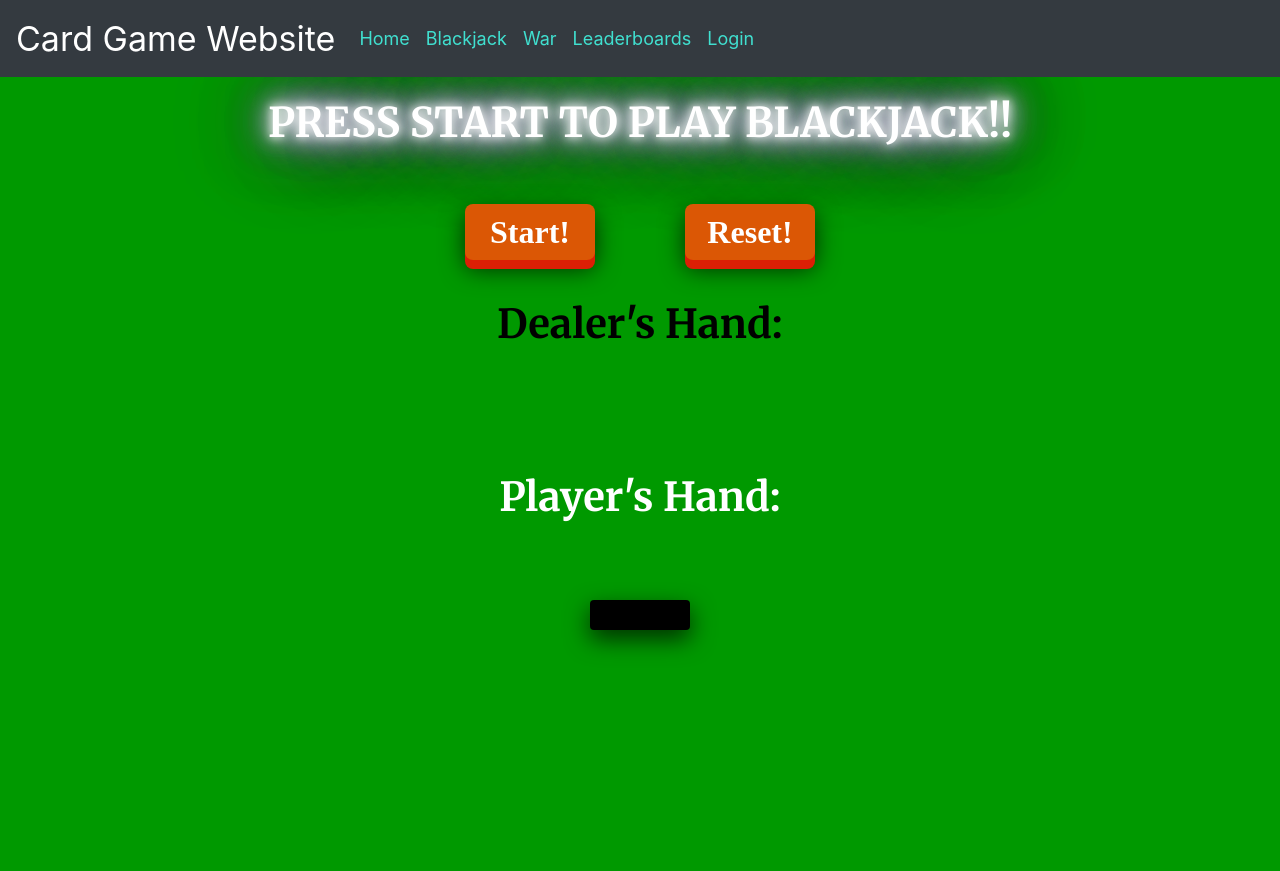
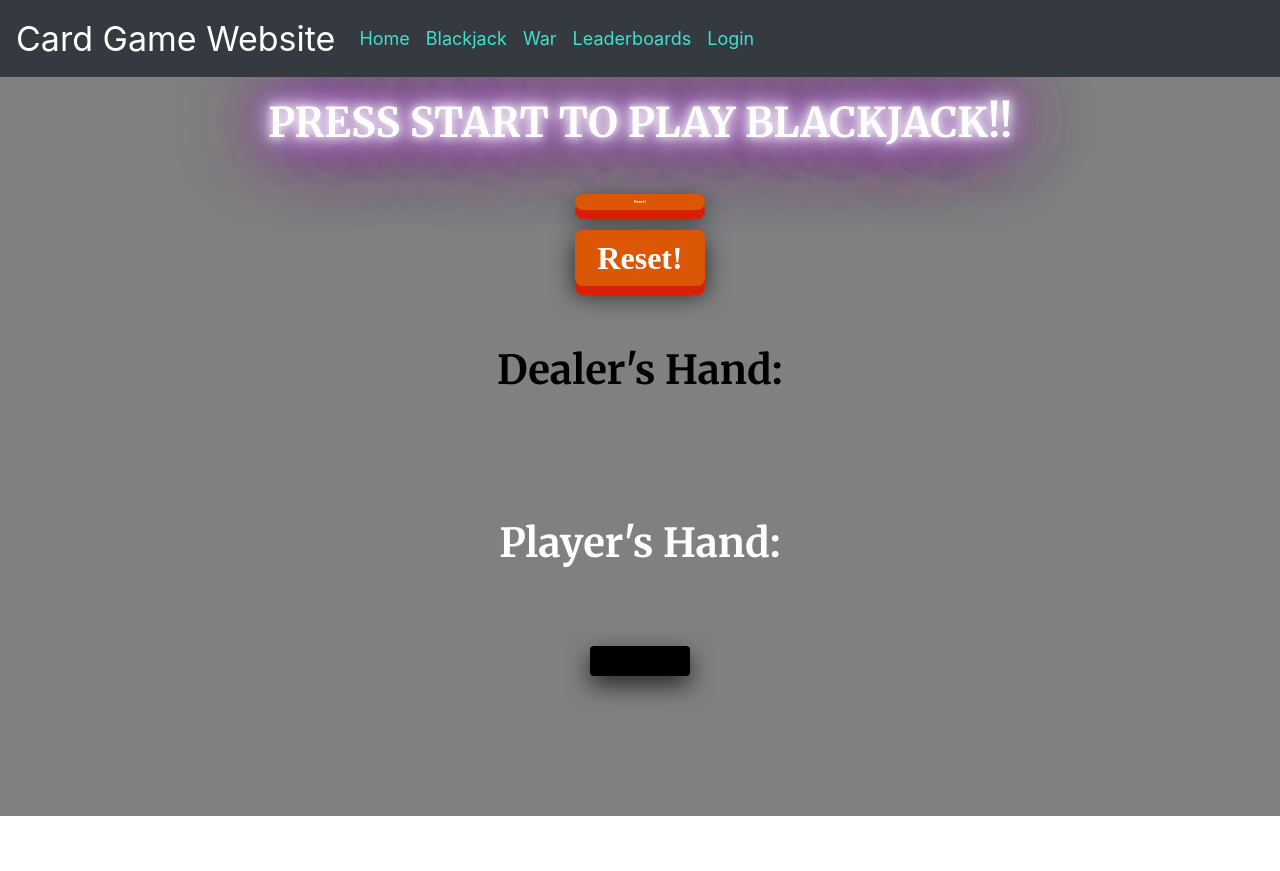
Before and after one commit to shekark642/P3-Prophets, a Flask app: page /blackjack in a window 1280 px wide. Before the commit the page ends 653 px from the top, so only its background shows below. Run offline with Flask 2, Linux system fonts and the light colour scheme; some libraries are stand-ins or nearby versions.

Commit message:
started styling for login page

```diff
--- a/static/main.css
+++ b/static/main.css
@@ -1,7 +1,7 @@
 html {
     position: relative;
     min-height: 100%;
-    background-color: #009900;
+    background-color: white;
 }
 
 body {
@@ -13,7 +13,6 @@ body {
 
 header{
     color: yellow;
-    /*border: 1px solid yellow;*/
     text-align: center;
     padding: 10px;
 }
@@ -79,11 +78,12 @@ header{
 }
 
 #start {
-    float: left;
+    float: middle;
+    font-size: 5px;
 }
 
 #reset {
-    float: right;
+    float: middle;
 }
 
 .centered{
@@ -219,7 +219,7 @@ header{
 }
 
 #stand {
-    float: right;
+    float: left;
 }
 
 footer{
--- a/templates/blackjack.html
+++ b/templates/blackjack.html
@@ -3,8 +3,10 @@
 {% extends "base.html" %}
 {% block body %}
 
+<body style = "background-color:gray"></body>
+
 <title>BlackJack's Game</title>
-<link rel="stylesheet" type="text/css" href="static/reset.css">
+
 <link rel="stylesheet" type="text/css" href="static/main.css">
 <!--<link rel="stylesheet" type="text/css" href="http://fonts.googleapis.com/css?family=Yanone+Kaffeesatx:700">-->
 <link href="https://fonts.googleapis.com/css?family=Merriweather:700" rel="stylesheet">
@@ -47,7 +49,7 @@
 <div class="pscore"></div>
 <div class="gameConsole" style="visibility: hidden;">
     <a href="javascript:void(0);" id="hit">Hit!</a>
-    <a href="javascript:void(0);" id="stand">Stand</a>
+    <a style="width: 72px; position:relative" href="javascript:void(0);" id="stand">Stand!</a>
 </div>
 
 {% endblock %}
--- a/templates/leaderboards.html
+++ b/templates/leaderboards.html
@@ -59,7 +59,7 @@
 
 </body>
 
-<body style=" background-color:green">
+<body style = "background-color:gray"></body>
 
 
 <!--<p style = "color:turquoise ; width:500px ; height:100px ; font-size:50px;">Shekar's Website</p>-->
--- a/templates/login.html
+++ b/templates/login.html
@@ -5,8 +5,11 @@
 <!--{% endblock %}-->
 
 {% block body %}
+
+
+<body style = "color: black; font-family: Garamond, serif; font-size: 28px; background-color:lightgray"></body>
   <form class="form-signin" method="POST" action="/login">
-    <h2 class="form-signin-heading">Login</h2>
+    <h2 class="form-signin-heading" style="color:blue; font-size: 50px">Login</h2>
     <!-- IMPORTANT - GENERATES CSRF TOKEN -->
     <input type="hidden" name="csrf_token" value="{{ csrf_token() }}"/>
 	<div class="form-group required">
--- a/templates/signup.html
+++ b/templates/signup.html
@@ -3,8 +3,10 @@
 
 
 {% block body %}
+<body style = "color: black; font-family: Garamond, serif; font-size: 28px; background-color:lightgray"></body>
+
   <form class="form-signin" method="POST" action="signup">
-    <h2 class="form-signin-heading">REGISTER</h2>
+    <h2 style = "font-size: 50px; color: blue"class="form-signin-heading">REGISTER</h2>
     <!-- IMPORTANT - GENERATES CSRF TOKEN -->
     <input type="hidden" name="csrf_token" value="{{ csrf_token() }}"/>
 	<div class="form-group required">
--- a/templates/war.html
+++ b/templates/war.html
@@ -2,6 +2,9 @@
 <html lang="en">
 {% extends "base.html" %}
 {% block body %}
+
+<body style = "background-color:gray"></body>
+
 
 <style>
     body {
```
